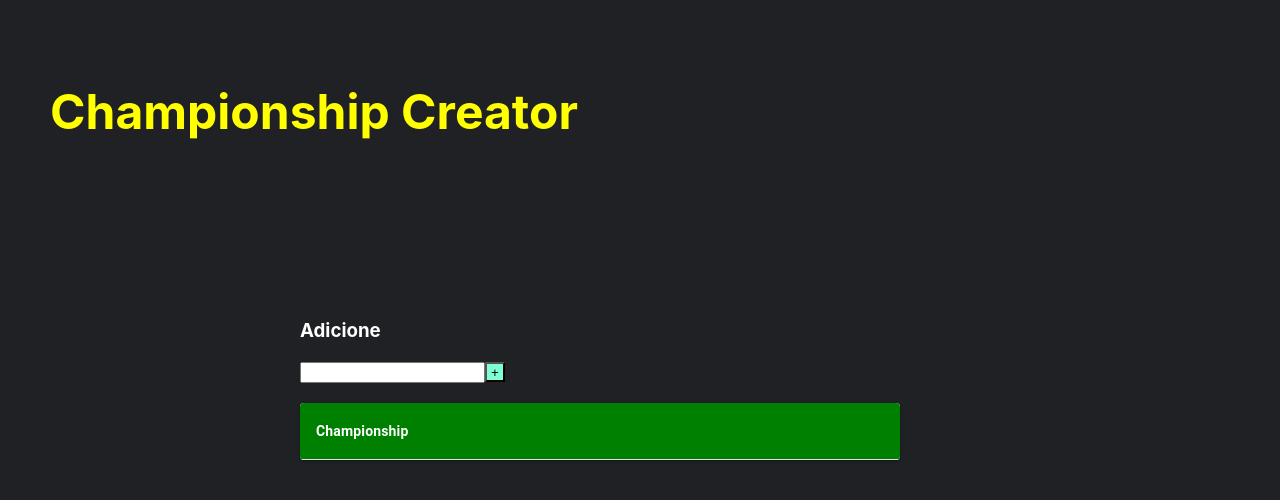
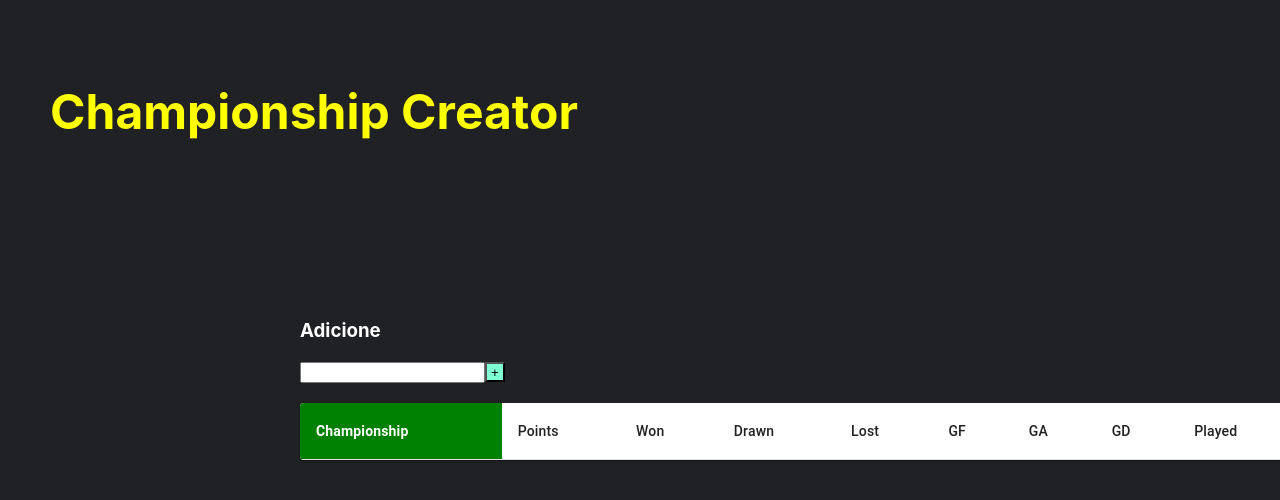
Before and after one commit to guhenrique007/championship-generator, a React (Create React App) app: page / in a window 1280 px wide. Shown: the top 500 px of the page. Built offline with nearby package versions, Linux system fonts and the light colour scheme.

Commit message:
Add points calculation

```diff
--- a/src/Components/Table/TableChamp.js
+++ b/src/Components/Table/TableChamp.js
@@ -1,4 +1,4 @@
-import * as React from 'react';
+import React from 'react';
 import Table from '@mui/material/Table';
 import TableBody from '@mui/material/TableBody';
 import TableCell from '@mui/material/TableCell';
@@ -7,17 +7,44 @@ import TableHead from '@mui/material/TableHead';
 import TableRow from '@mui/material/TableRow';
 import Paper from '@mui/material/Paper';
 import { useParticipant } from "../../context/Participants";
+import { useTable } from '../../context/Table';
+import { calculatePoints } from '../../helpers/calculate-points';
 
 export function TableChamp() {
   const { participants } = useParticipant();
+  const { table } = useTable();
 
   return (
-    <TableContainer component={Paper} sx={{maxWidth: 600}}>
+    <TableContainer component={Paper} sx={{maxWidth: 1000}}>
       <Table aria-label="simple table">
         <TableHead>
           <TableRow>
             <TableCell sx={{backgroundColor: 'green', color: 'white', fontWeight: 600}}>
               Championship
+            </TableCell>
+            <TableCell>
+              Points
+            </TableCell>
+            <TableCell>
+              Won
+            </TableCell>
+            <TableCell>
+              Drawn
+            </TableCell>
+            <TableCell>
+              Lost
+            </TableCell>
+            <TableCell>
+              GF
+            </TableCell>
+            <TableCell>
+              GA
+            </TableCell>
+            <TableCell>
+              GD
+            </TableCell>
+            <TableCell>
+              Played
             </TableCell>
           </TableRow>
         </TableHead>
@@ -30,6 +57,7 @@ export function TableChamp() {
               <TableCell component="th" scope="row">
                 {participant}
               </TableCell>
+              <TableCell>{calculatePoints(table[participant])}</TableCell>
             </TableRow>
           ))}
         </TableBody>
--- /dev/null
+++ b/src/helpers/calculate-points.js
@@ -0,0 +1,11 @@
+export const calculatePoints = (sequence) => {
+  let points = 0;
+  console.log('chamou',sequence)
+  if(Array.isArray(sequence)) {
+    sequence.forEach((result) => {
+      if(result === 'W') points+=3;
+      else if(result === 'D') points++;
+    })
+  }
+  return points;
+}
```
